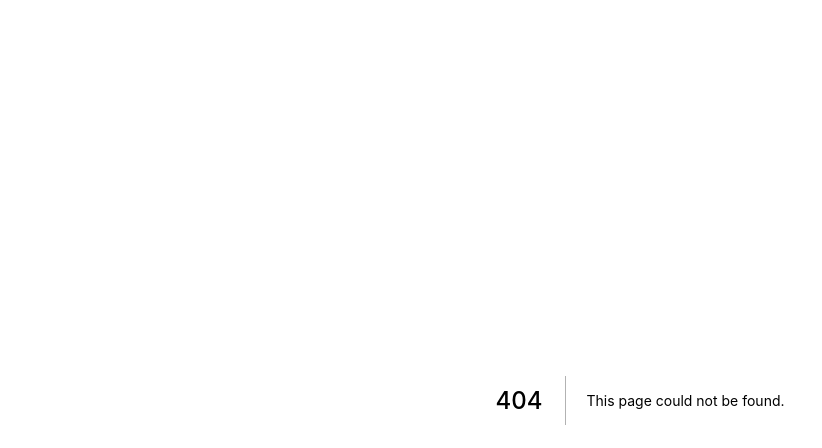
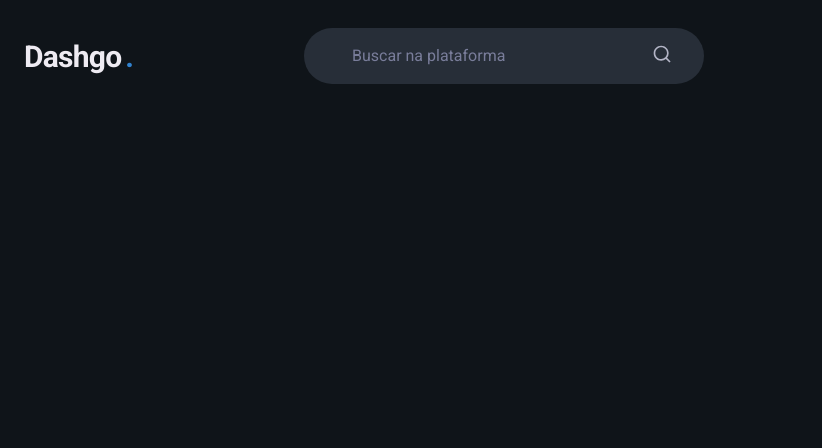
Before and after one commit to GilbertoASJ/Dash-go, a Next.js app: page /dashboard in a window 1280 px wide. Before the commit this address had no page. Shown: the top 448 px of the page, without its empty margins (0-822 px from the left). Built offline with nearby package versions, Linux system fonts and the light colour scheme.

Commit message:
:sparkles: Updating files

```diff
--- /dev/null
+++ b/src/components/Header.tsx
@@ -0,0 +1,53 @@
+import { Flex, Text, Input, Icon } from '@chakra-ui/react'
+import { RiSearchLine } from 'react-icons/ri'
+
+export function Header() {
+	return(
+		<Flex
+			w="100%"
+			h="20"
+			as="header"
+			maxWidth={1480}
+			mx="auto"
+			mt="4"
+			px="6"
+			align="center"
+		>
+			<Text
+				fontSize="3xl"
+				fontWeight="bold"
+				letterSpacing="tight"
+				w="64"
+			>
+				Dashgo
+				<Text as="span" ml="1" color="blue.500">.</Text>
+			</Text>
+
+			<Flex
+				as="label"
+				flex="1"
+				py="4"
+				px="8"
+				ml="6"
+				maxWidth={400}
+				alignSelf="center"
+				color="gray.200"
+				position="relative"
+				bg="gray.800"
+				borderRadius="full"
+			>
+				<Input
+					color="gray.50"
+					variant="unstyled"
+					placeholder="Buscar na plataforma"
+					_placeholder={{color: 'gray.400'}}
+					px="4"
+					mr="4"
+				/>
+
+				<Icon as={RiSearchLine} fontSize="20"/>
+
+			</Flex>
+		</Flex>
+	)
+}
--- /dev/null
+++ b/src/pages/dashboard.tsx
@@ -0,0 +1,7 @@
+import { Header } from '../components/Header'
+
+export default function Dashboard() {
+	return (
+		<Header />
+	)
+}
```
